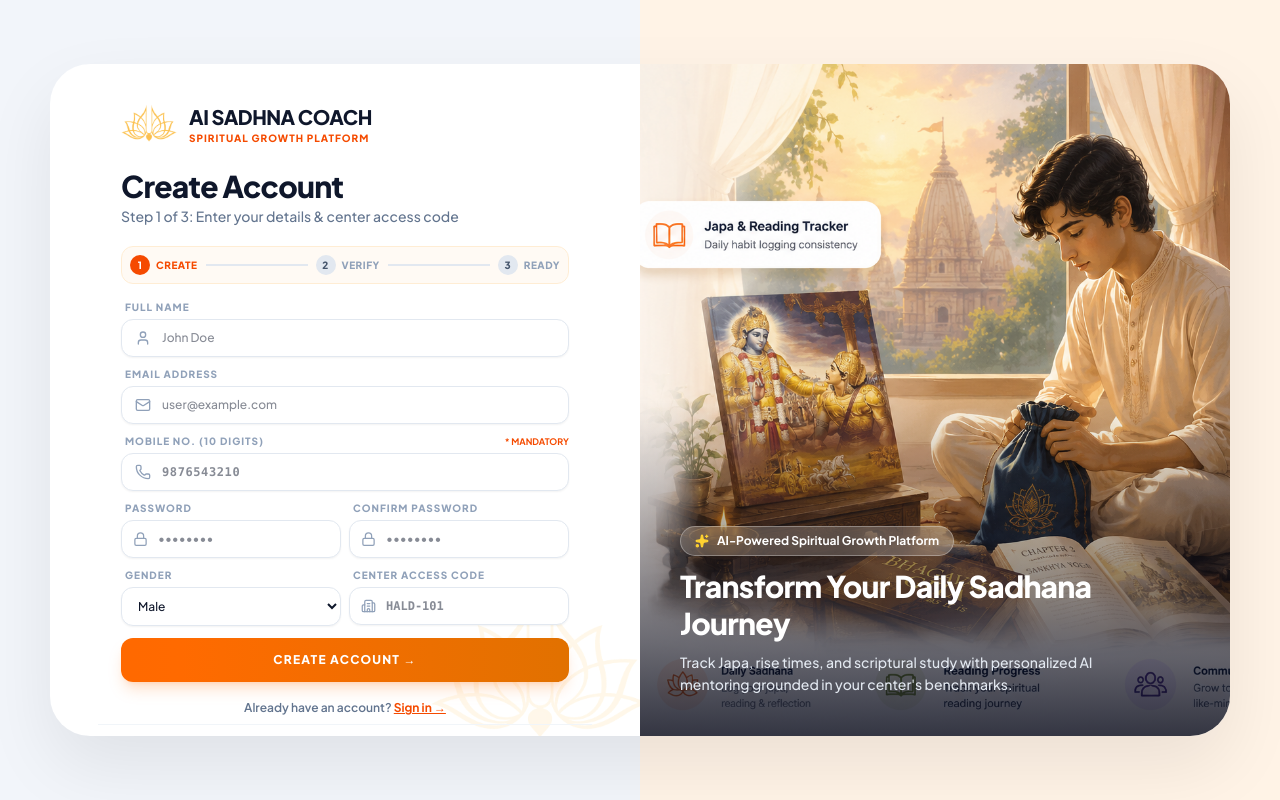
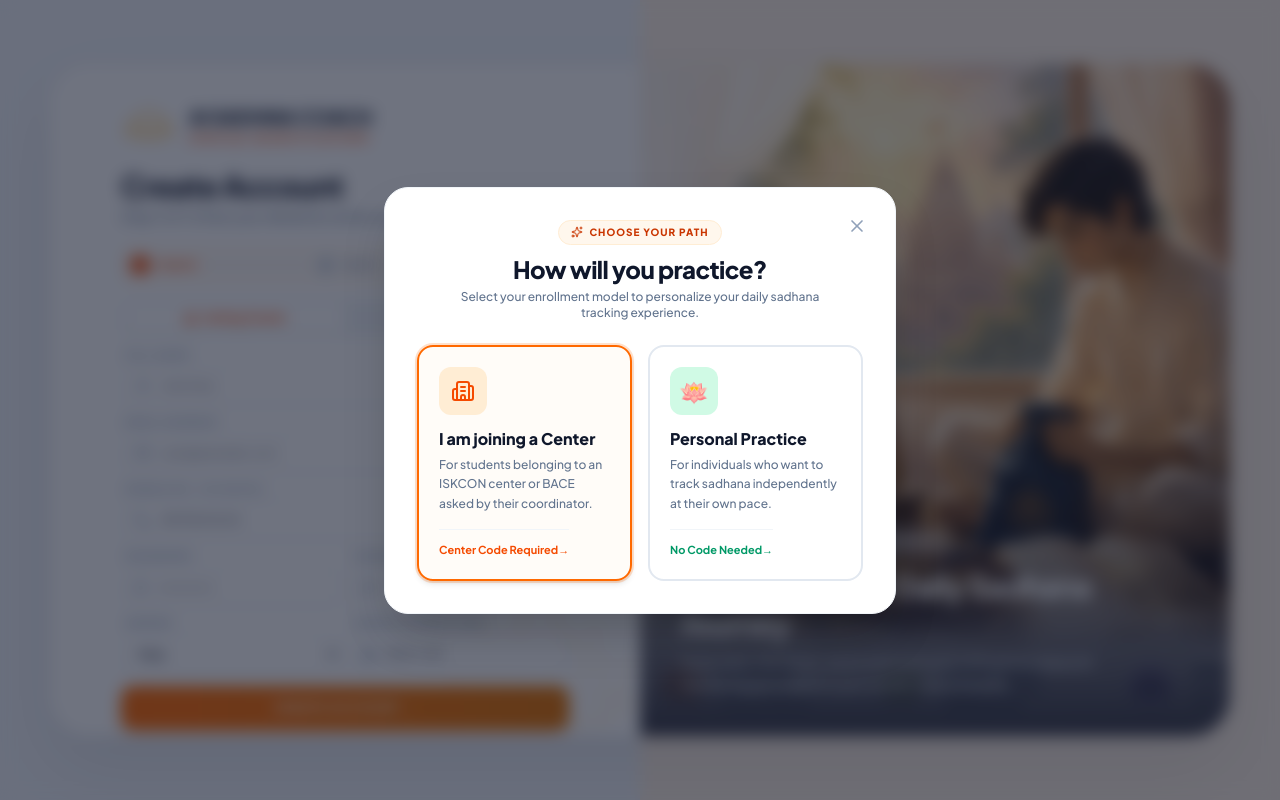
Before and after one commit to samanya31/sadhnatrack, a React (Vite) app: page /login in a window 1280 px wide. Both pictures are taken after a click on the button "Sign up now →". Built offline with nearby package versions, Linux system fonts and the light colour scheme; no server answers.

Commit message:
Hide OTP codes and email logs from browser console

```diff
--- a/src/lib/brevo.ts
+++ b/src/lib/brevo.ts
@@ -54,7 +54,6 @@ export const sendBrevoEmail = async ({
   }
 
   const result = await response.json().catch(() => ({}));
-  console.log('✅ Brevo Email sent successfully to:', toEmail, result);
   return result;
 };
 
--- a/src/pages/Login.tsx
+++ b/src/pages/Login.tsx
@@ -34,12 +34,14 @@ export const Login = () => {
 
   // Step-based Signup Flow States
   const [signupStep, setSignupStep] = useState<'create' | 'verify' | 'ready'>('create');
+  const [practiceType, setPracticeType] = useState<'b2b' | 'b2c'>('b2b');
+  const [showJourneyModal, setShowJourneyModal] = useState(false);
   const [fullName, setFullName] = useState('');
   const [phone, setPhone] = useState('');
   const [confirmPassword, setConfirmPassword] = useState('');
   const [gender, setGender] = useState('male');
   const [baceCode, setBaceCode] = useState('');
-  const [verifiedBaceId, setVerifiedBaceId] = useState('');
+  const [verifiedBaceId, setVerifiedBaceId] = useState<string | null>(null);
   const [verifiedBaceName, setVerifiedBaceName] = useState('');
   const [otpInput, setOtpInput] = useState('');
   const [resendTimer, setResendTimer] = useState(0);
@@ -113,8 +115,14 @@ export const Login = () => {
     const cleanName = fullName.trim();
     const cleanCode = baceCode.trim().toUpperCase();
 
-    if (!cleanName || !cleanEmail || !cleanPhone || !password || !confirmPassword || !cleanCode) {
+    if (!cleanName || !cleanEmail || !cleanPhone || !password || !confirmPassword) {
       setError('Please fill in all required fields.');
+      setLoading(false);
+      return;
+    }
+
+    if (practiceType === 'b2b' && !cleanCode) {
+      setError('Center Access Code is required for center enrollment. (Choose "Personal Practice" if you are an independent practitioner).');
       setLoading(false);
       return;
     }
@@ -159,7 +167,8 @@ export const Login = () => {
         throw new Error('This email address is already registered. Please sign in or use a different email.');
       }
 
-      // 2. Validate Center Access Code via RPC
+      // 2. Validate Center Access Code via RPC (Only for B2B)
+      if (practiceType === 'b2b') {
         const { data: baceData, error: baceErr } = await supabase.rpc('get_bace_by_access_key', {
           key_input: cleanCode
         });
@@ -170,10 +179,13 @@ export const Login = () => {
 
         setVerifiedBaceId(baceData[0].id);
         setVerifiedBaceName(baceData[0].name);
+      } else {
+        setVerifiedBaceId(null);
+        setVerifiedBaceName('Personal Practice');
+      }
 
       // 3. Generate & store 6-digit OTP code
       const generatedOtp = Math.floor(100000 + Math.random() * 900000).toString();
-      console.log('🔑 [Signup OTP Code]:', generatedOtp);
 
       await supabase.from('password_otps').insert({
         email: cleanEmail,
@@ -209,7 +221,6 @@ export const Login = () => {
 
     try {
       const generatedOtp = Math.floor(100000 + Math.random() * 900000).toString();
-      console.log('🔑 [Signup Resent OTP Code]:', generatedOtp);
 
       await supabase.from('password_otps').insert({
         email: cleanEmail,
@@ -276,7 +287,8 @@ export const Login = () => {
             full_name: fullName.trim(),
             phone: phone.trim(),
             role: 'student',
-            bace_id: verifiedBaceId,
+            bace_id: practiceType === 'b2b' ? verifiedBaceId : null,
+            practice_type: practiceType === 'b2b' ? 'center' : 'personal',
             gender: gender,
             created_by_admin: false,
             force_password_change: false
@@ -354,7 +366,6 @@ export const Login = () => {
       }
 
       const generatedOtp = Math.floor(100000 + Math.random() * 900000).toString();
-      console.log('🔑 [Forgot Password OTP Code]:', generatedOtp);
 
       await supabase.from('password_otps').insert({
         email: cleanEmail,
@@ -391,7 +402,6 @@ export const Login = () => {
 
     try {
       const generatedOtp = Math.floor(100000 + Math.random() * 900000).toString();
-      console.log('🔑 [Forgot Password Resent OTP Code]:', generatedOtp);
 
       await supabase.from('password_otps').insert({
         email: cleanEmail,
@@ -665,6 +675,7 @@ export const Login = () => {
                         onClick={() => {
                           setIsSignUp(true);
                           setSignupStep('create');
+                          setShowJourneyModal(true);
                           setError(null);
                           setSuccessMessage(null);
                         }}
@@ -681,6 +692,34 @@ export const Login = () => {
                   {/* STEP 1: CREATE ACCOUNT */}
                   {signupStep === 'create' && (
                     <form onSubmit={handleStep1CreateAccount} className="space-y-2.5">
+                      {/* B2B vs B2C Tab Selector */}
+                      <div className="flex p-1 bg-slate-100 rounded-xl mb-3 text-xs font-bold">
+                        <button
+                          type="button"
+                          onClick={() => setPracticeType('b2b')}
+                          className={`flex-1 py-1.5 rounded-lg transition-all flex items-center justify-center gap-1.5 cursor-pointer ${
+                            practiceType === 'b2b'
+                              ? 'bg-white text-orange-600 shadow-xs font-black'
+                              : 'text-slate-500 hover:text-slate-800'
+                          }`}
+                        >
+                          <Building2 size={13} />
+                          <span>Joining Center</span>
+                        </button>
+                        <button
+                          type="button"
+                          onClick={() => setPracticeType('b2c')}
+                          className={`flex-1 py-1.5 rounded-lg transition-all flex items-center justify-center gap-1.5 cursor-pointer ${
+                            practiceType === 'b2c'
+                              ? 'bg-white text-emerald-700 shadow-xs font-black'
+                              : 'text-slate-500 hover:text-slate-800'
+                          }`}
+                        >
+                          <span>🪷</span>
+                          <span>Personal Practice</span>
+                        </button>
+                      </div>
+
                       <div>
                         <label className="block text-[10px] font-black text-slate-400 uppercase tracking-widest ml-1 mb-1">Full Name</label>
                         <div className="relative">
@@ -776,6 +815,7 @@ export const Login = () => {
                         </div>
                       </div>
 
+                      {practiceType === 'b2b' ? (
                         <div className="grid grid-cols-1 sm:grid-cols-2 gap-2">
                           <div>
                             <label className="block text-[10px] font-black text-slate-400 uppercase tracking-widest ml-1 mb-1">Gender</label>
@@ -805,6 +845,30 @@ export const Login = () => {
                             </div>
                           </div>
                         </div>
+                      ) : (
+                        <div className="space-y-2">
+                          <div>
+                            <label className="block text-[10px] font-black text-slate-400 uppercase tracking-widest ml-1 mb-1">Gender</label>
+                            <select
+                              value={gender}
+                              onChange={(e) => setGender(e.target.value)}
+                              className="w-full px-3 py-2.5 border border-slate-200 rounded-xl focus:border-orange-500 focus:ring-2 focus:ring-orange-500/20 outline-none transition-all text-xs font-medium bg-white shadow-xs"
+                            >
+                              <option value="male">Male</option>
+                              <option value="female">Female</option>
+                              <option value="other">Other</option>
+                            </select>
+                          </div>
+
+                          <div className="p-2.5 bg-emerald-50/70 border border-emerald-200/60 rounded-xl flex items-center gap-2 text-xs text-emerald-800">
+                            <span className="text-base shrink-0">🪷</span>
+                            <div className="min-w-0">
+                              <p className="font-black text-[11px] leading-tight">Personal Practice (No Center Code)</p>
+                              <p className="text-[10px] text-emerald-600 font-medium leading-tight mt-0.5">You can set your own personal sadhana standards and benchmarks inside.</p>
+                            </div>
+                          </div>
+                        </div>
+                      )}
 
                       <button
                         type="submit"
@@ -1100,6 +1164,89 @@ export const Login = () => {
         </div>
       )}
 
+      {/* JOURNEY SELECTOR POPUP (B2B vs B2C) */}
+      {showJourneyModal && (
+        <div className="fixed inset-0 z-50 flex items-center justify-center p-4 bg-slate-900/60 backdrop-blur-sm animate-fade-in">
+          <div className="bg-white rounded-3xl border border-slate-100 shadow-2xl w-full max-w-lg p-6 sm:p-8 relative">
+            <button
+              onClick={() => setShowJourneyModal(false)}
+              className="absolute top-5 right-5 p-2 text-slate-400 hover:text-slate-600 rounded-xl hover:bg-slate-50 transition-colors cursor-pointer"
+            >
+              <X size={20} />
+            </button>
+
+            <div className="mb-6 text-center">
+              <div className="inline-flex items-center gap-1.5 px-3 py-1 rounded-full bg-orange-50 border border-orange-100 text-orange-700 text-[10px] font-black uppercase tracking-widest mb-2">
+                <Sparkles size={12} />
+                <span>Choose Your Path</span>
+              </div>
+              <h3 className="text-2xl font-black text-slate-900 tracking-tight">How will you practice?</h3>
+              <p className="text-xs text-slate-500 mt-1 font-medium max-w-sm mx-auto">
+                Select your enrollment model to personalize your daily sadhana tracking experience.
+              </p>
+            </div>
+
+            <div className="grid grid-cols-1 sm:grid-cols-2 gap-4">
+              {/* Option 1: B2B Joining Center */}
+              <button
+                type="button"
+                onClick={() => {
+                  setPracticeType('b2b');
+                  setShowJourneyModal(false);
+                }}
+                className={`p-5 rounded-2xl border-2 text-left transition-all hover:scale-[1.02] cursor-pointer flex flex-col justify-between ${
+                  practiceType === 'b2b'
+                    ? 'border-orange-500 bg-orange-50/40 shadow-md ring-2 ring-orange-500/20'
+                    : 'border-slate-200 hover:border-slate-300 bg-white'
+                }`}
+              >
+                <div>
+                  <div className="w-12 h-12 rounded-xl bg-orange-100 text-orange-600 flex items-center justify-center mb-3">
+                    <Building2 size={24} />
+                  </div>
+                  <h4 className="text-base font-black text-slate-900">I am joining a Center</h4>
+                  <p className="text-xs text-slate-500 font-medium mt-1 leading-relaxed">
+                    For students belonging to an ISKCON center or BACE asked by their coordinator.
+                  </p>
+                </div>
+                <div className="mt-4 pt-3 border-t border-slate-100 flex items-center justify-between text-[11px] font-bold text-orange-600">
+                  <span>Center Code Required</span>
+                  <span>→</span>
+                </div>
+              </button>
+
+              {/* Option 2: B2C Personal Practice */}
+              <button
+                type="button"
+                onClick={() => {
+                  setPracticeType('b2c');
+                  setShowJourneyModal(false);
+                }}
+                className={`p-5 rounded-2xl border-2 text-left transition-all hover:scale-[1.02] cursor-pointer flex flex-col justify-between ${
+                  practiceType === 'b2c'
+                    ? 'border-emerald-500 bg-emerald-50/40 shadow-md ring-2 ring-emerald-500/20'
+                    : 'border-slate-200 hover:border-slate-300 bg-white'
+                }`}
+              >
+                <div>
+                  <div className="w-12 h-12 rounded-xl bg-emerald-100 text-emerald-700 flex items-center justify-center text-2xl mb-3">
+                    🪷
+                  </div>
+                  <h4 className="text-base font-black text-slate-900">Personal Practice</h4>
+                  <p className="text-xs text-slate-500 font-medium mt-1 leading-relaxed">
+                    For individuals who want to track sadhana independently at their own pace.
+                  </p>
+                </div>
+                <div className="mt-4 pt-3 border-t border-slate-100 flex items-center justify-between text-[11px] font-bold text-emerald-600">
+                  <span>No Code Needed</span>
+                  <span>→</span>
+                </div>
+              </button>
+            </div>
+          </div>
+        </div>
+      )}
+
     </div>
   );
 };
```
Lines whose indentation alone changed are shown as unchanged.
